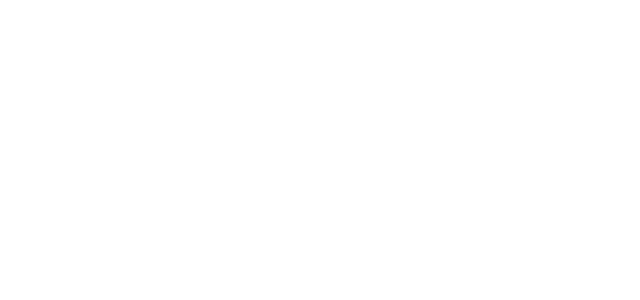
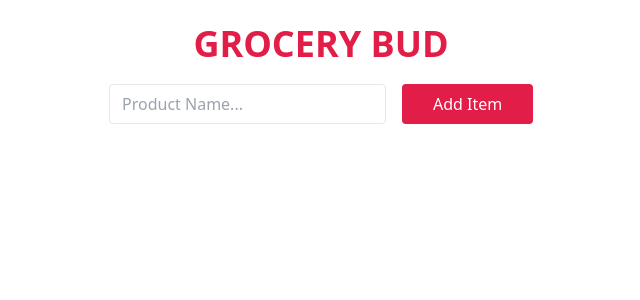
Before and after one commit to PS3012/Geekster-React, a React (Vite) app: page /grocery-bud in a window 1280 px wide. Before the commit this address had no page. Shown: the top 300 px of the page, without its empty margins (319-959 px from the left). Built offline with nearby package versions, Linux system fonts and the light colour scheme.

Commit message:
Grocery Bud

```diff
--- a/src/App.jsx
+++ b/src/App.jsx
@@ -7,6 +7,7 @@
 import Quote from './pages/geek-food/Quote'
 import ParagraphGenerator from './pages/paragraphGenerator/ParagraphGenerator'
 import EducationPlanner from './pages/educationPlanner/EducationPlanner'
+import GroceryBud from './pages/groceryBud/GroceryBud'
 import './App.css'
 
 function App() {
@@ -21,6 +22,7 @@
         </Route>
         <Route path='/paragraph-generator' element={<ParagraphGenerator />} />
         <Route path='/education-planner' element={<EducationPlanner />} />
+        <Route path='/grocery-bud' element={<GroceryBud />} />
       </Routes>
       <Toaster />
 
--- a/src/pages/MainHome.jsx
+++ b/src/pages/MainHome.jsx
@@ -5,6 +5,7 @@
           { link: "/geek-food", name: "Geek Food App" },
           { link: "/paragraph-generator", name: "Paragraph Generator" },
           { link: "/education-planner", name: "Education Planner" },
+          { link: "/grocery-bud", name: "Grocery Bud" },
      ]
      return (
           <>
--- a/src/pages/educationPlanner/EducationPlanner.jsx
+++ b/src/pages/educationPlanner/EducationPlanner.jsx
@@ -6,10 +6,12 @@
      const [plannerList, setPlannerList] = useState([]);
      const [plannerItem, setPlannerItem] = useState({ subject: "", hours: "" });
      useEffect(() => {
-          const savedPlannerList = localStorage.getItem("savedPlannerList", [])
+          document.title = "Education Planner"
+          const savedPlannerList = localStorage.getItem("savedPlannerList")
           if (savedPlannerList) {
                setPlannerList(JSON.parse(savedPlannerList))
           }
+          return () => document.title = "React Project"
      }, [])
      const handleAddPlannerList = () => {
           const { subject, hours } = plannerItem;
@@ -36,14 +38,14 @@
                               type="text"
                               value={plannerItem.subject}
                               onChange={(e) => setPlannerItem({ ...plannerItem, subject: e.target.value })}
-                              className="col-span-3 border rounded outline-none hover:border-rose-600 px-3"
+                              className="col-span-3 border rounded outline-none focus:border-rose-600 px-3"
                               placeholder="Subject"
                          />
                          <input
                               type="number"
                               value={plannerItem.hours}
                               onChange={(e) => setPlannerItem({ ...plannerItem, hours: e.target.value })}
-                              className="border rounded outline-none hover:border-rose-600 px-3"
+                              className="border rounded outline-none focus:border-rose-600 px-3"
                               placeholder="Hours"
                          />
                          <button className="p-2 text-white rounded bg-rose-600 hover:bg-black" onClick={handleAddPlannerList}>
--- /dev/null
+++ b/src/pages/groceryBud/GroceryBud.jsx
@@ -0,0 +1,95 @@
+import { useEffect, useState } from "react"
+import toast from "react-hot-toast"
+
+function GroceryBud() {
+     const [productsList, setProductsList] = useState([])
+     const [productName, setProductName] = useState("")
+     useEffect(() => {
+          document.title = "Grocery Bud"
+          const savedProductsList = localStorage.getItem("savedProductsList")
+          if (savedProductsList) {
+               setProductsList(JSON.parse(savedProductsList))
+          }
+          return () => document.title = "React Project"
+     }, [])
+     const updateProductListToLocal = (list) => {
+          localStorage.setItem("savedProductsList", JSON.stringify(list))
+     }
+     const handleAddProduct = () => {
+          if (productName.trim() === "") {
+               toast.error("Enter valid Product Name!")
+          } else {
+               const idx = productsList?.findIndex(item => item.name.toLowerCase() === productName.toLowerCase())
+               if (idx >= 0) {
+                    toast.error("Item already added! Try adding a new item.")
+               } else {
+                    setProductsList(prev => {
+                         const updatedList = [...prev, { name: productName, isMarked: false }]
+                         updateProductListToLocal(updatedList)
+                         return updatedList
+                    })
+                    toast.success("Product added to the list.")
+                    updateProductListToLocal()
+               }
+          }
+          setProductName("")
+     }
+     const handleDeleteProduct = (event, index) => {
+          event.stopPropagation()
+          setProductsList(prev => {
+               const updatedList = [...prev]
+               updatedList.splice(index, 1)
+               updateProductListToLocal(updatedList)
+               return updatedList
+          })
+          toast.success("Product deleted.")
+     }
+     const handleProductMarked = (val, index) => {
+          setProductsList(prev => {
+               const updatedList = [...prev]
+               updatedList[index].isMarked = val
+               updateProductListToLocal(updatedList)
+               return updatedList
+          })
+     }
+     return (
+          <>
+
+               <div className="max-w-md mx-auto py-6 px-3">
+                    <div className="top-block mb-10">
+                         <div className="text-center font-bold text-4xl uppercase text-rose-600 mb-5">
+                              Grocery Bud
+                         </div>
+                         <div className="grid grid-cols-3 gap-4">
+                              <input
+                                   type="text" placeholder="Product Name..."
+                                   value={productName} onChange={(e) => setProductName(e.target.value)}
+                                   className="col-span-2 border rounded outline-none focus:border-rose-600 px-3"
+                              />
+                              <button onClick={handleAddProduct} className="p-2 text-white rounded bg-rose-600 hover:bg-black">
+                                   Add Item
+                              </button>
+                         </div>
+                    </div>
+                    {productsList && productsList.length > 0 &&
+                         <div className="grid gap-3">
+                              {productsList.map((item, index) =>
+                                   <div key={index}
+                                        onClick={() => handleProductMarked(!item.isMarked, index)}
+                                        className={`border rounded p-2 flex items-center justify-between gap-3 cursor-pointer ${item.isMarked ? "bg-red-50" : ""}`}
+                                   >
+                                        <div className={item.isMarked ? "line-through" : ""}>{item.name}</div>
+                                        <button onClick={(e) => handleDeleteProduct(e, index)} className="py-1 px-3 text-white rounded text-xs font-medium bg-rose-600 hover:bg-black">
+                                             Delete
+                                        </button>
+                                   </div>
+                              )}
+                         </div>
+                    }
+               </div >
+
+          </>
+     )
+}
+
+export default GroceryBud
```
